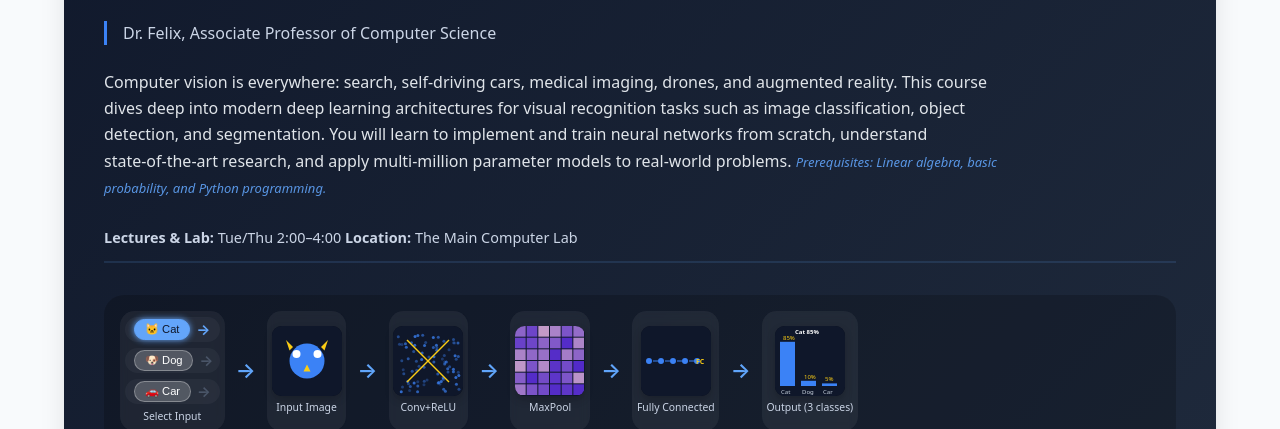
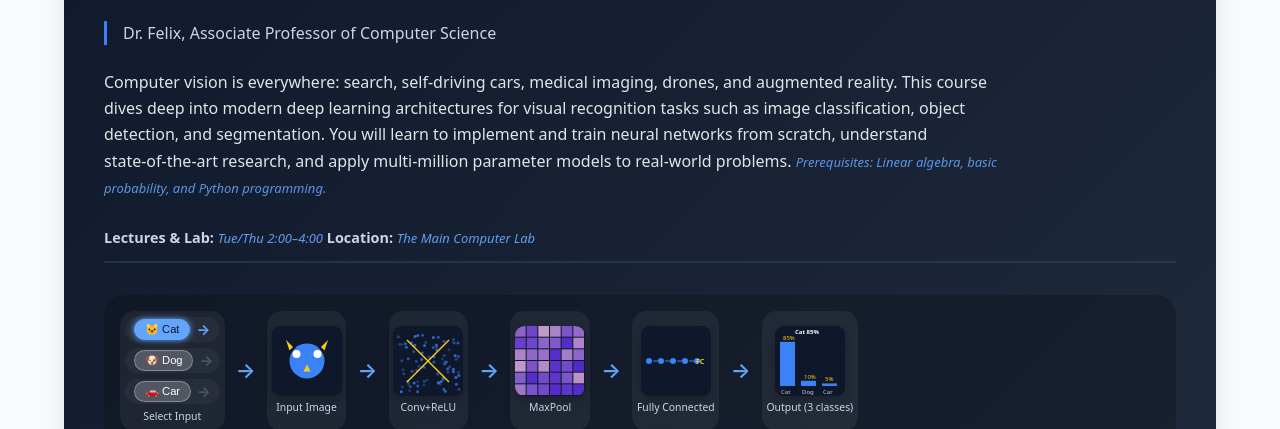
Before and after one commit to uojai/computervision, a plain HTML site: page index.html in a window 1280 px wide. Shown: the part 374-803 px from the top of the page. Drawn offline with Linux system fonts and the light colour scheme.

Commit message:
Add files via upload

```diff
--- a/index.html
+++ b/index.html
@@ -548,7 +548,7 @@
 
       </div>
       <div class="class-schedule-line">
-        <span><strong>Lectures & Lab:</strong> Tue/Thu 2:00–4:00 <strong>Location:</strong> The Main Computer Lab </span>
+        <span><strong>Lectures & Lab:</strong> <em class="class-prerequisites">Tue/Thu 2:00–4:00</em> <strong>Location:</strong> <em class="class-prerequisites">The Main Computer Lab</em> </span>
       </div>
 
       <!-- CNN simulation panels -->
```
